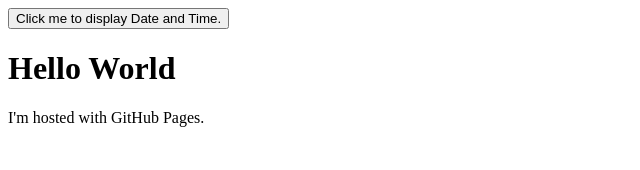
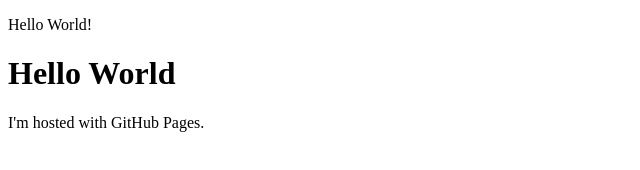
Before and after one commit to Ansariith/Ansariith.github.io, a plain HTML site: page index.html in a window 1280 px wide. Shown: the whole page, without its empty margins (0-640 px from the left). Drawn offline with Linux system fonts and the light colour scheme.

Commit message:
Update index.html

```diff
--- a/index.html
+++ b/index.html
@@ -1,11 +1,11 @@
 <!DOCTYPE html>
 <html>
 	<body>
-		<button type="button"
-onclick="document.getElementById('demo').innerHTML = Date()">
-Click me to display Date and Time.</button>
+<p id="demo"></p>
 
-		<p id="demo"></p>
+<script>
+document.getElementById("demo").innerHTML = "Hello World!";
+</script>
 
 	<h1 center>Hello World</h1>
 	<p center>I'm hosted with GitHub Pages.</p>
```
